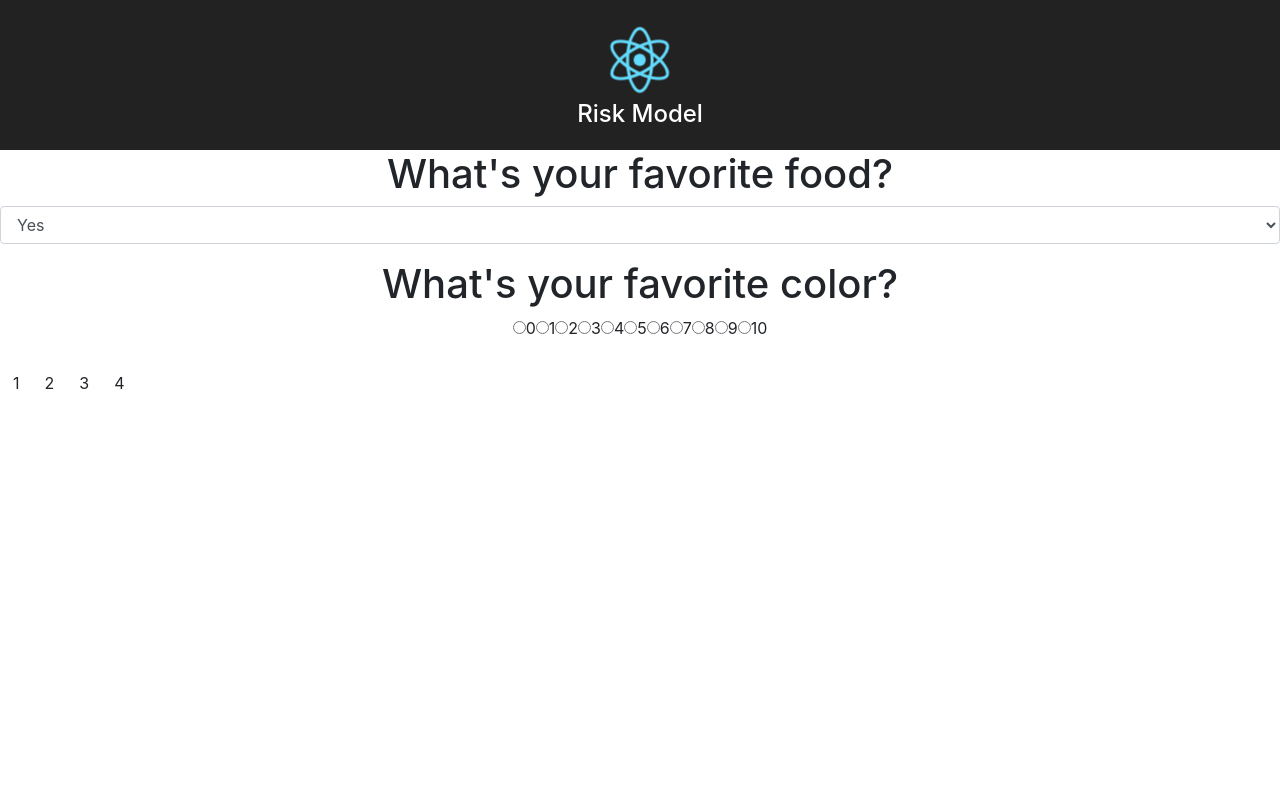
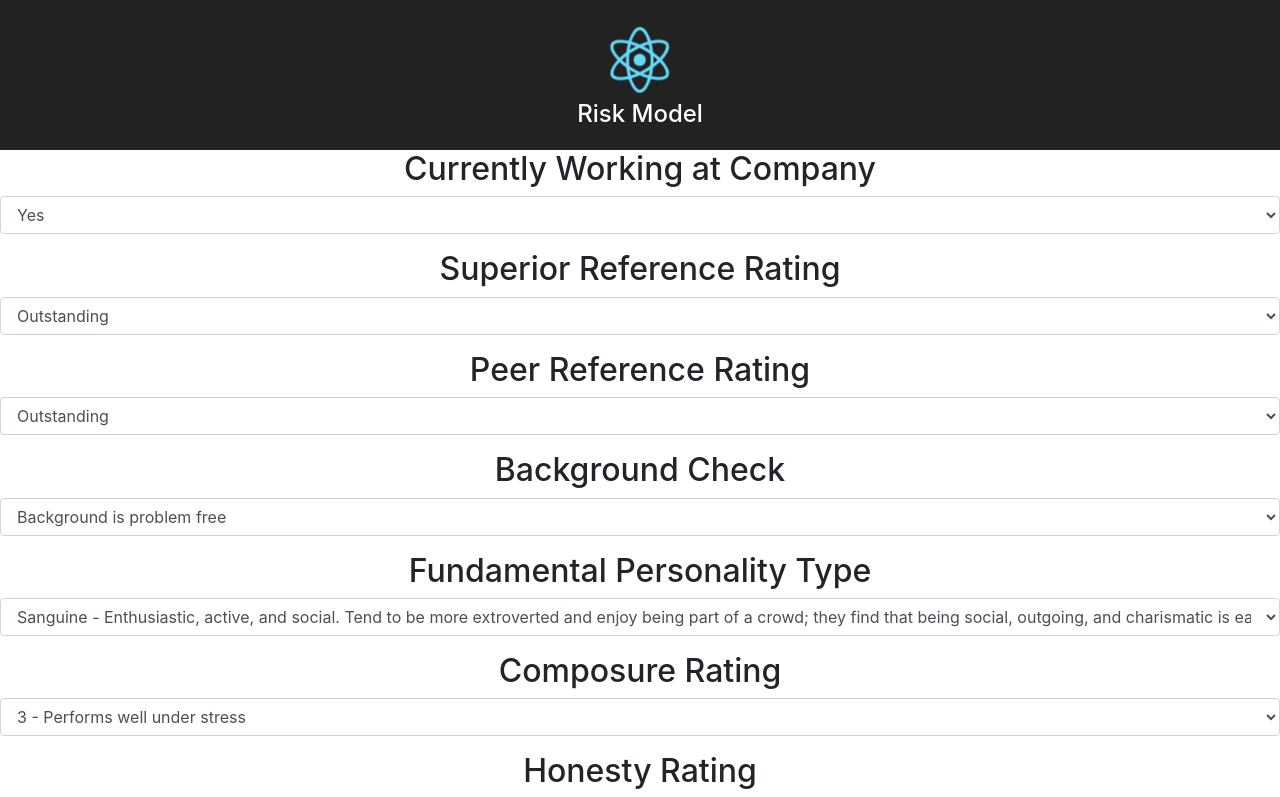
Before and after one commit to anoojlal/Financial-Derivatives-Risk-Model, a React (Create React App) app: page / in a window 1280 px wide. Shown: the top 797 px of the page. Built offline with nearby package versions, Linux system fonts and the light colour scheme.

Commit message:
Removed files and modified JSON data file

```diff
--- a/src/App.js
+++ /dev/null
@@ -1,32 +0,0 @@
-import React, { Component } from 'react';
-import logo from './logo.svg';
-import './App.css';
-import { Button, ButtonGroup, ButtonToolbar } from 'react-bootstrap';
-import Question from './Question';
-
-class App extends Component {
-  render() {
-    return (
-      <div className="App">
-        <header className="App-header">
-          <img src={logo} className="App-logo" alt="logo" />
-          <h1 className="App-title" id="welcome">Risk Model</h1>
-        </header>
-
-        <Question question="What's your favorite food?" responseType="mc" options={['Yes', 'No']}/>
-        <Question question="What's your favorite color?" responseType="linearScale" rangeMax={10} />
-
-        <ButtonToolbar>
-          <ButtonGroup>
-            <Button>1</Button>
-            <Button>2</Button>
-            <Button>3</Button>
-            <Button>4</Button>
-          </ButtonGroup>
-        </ButtonToolbar>
-      </div>
-    );
-  }
-}
-
-export default App;
--- a/src/LinearScaleResponse.js
+++ /dev/null
@@ -1,20 +0,0 @@
-import React, { Component } from 'react';
-import { FormGroup, Radio } from 'react-bootstrap';
-
-class LinearScaleResponse extends Component {
-    render() {
-        return (
-            <div>
-                <FormGroup>
-                    {Array.from(new Array(this.props.rangeMax + 1), (x, i) =>
-                        <Radio name="radioGroup" inline>
-                            {i}
-                        </Radio>
-                    )}
-                </FormGroup>
-            </div>
-        );
-    }
-}
-
-export default LinearScaleResponse;
--- a/src/MCResponse.js
+++ /dev/null
@@ -1,20 +0,0 @@
-import React, { Component } from 'react';
-import { FormGroup, FormControl } from 'react-bootstrap';
-
-class MCResponse extends Component {
-    render() {
-        return (
-            <div>
-                <FormGroup controlId="formControlsSelect">
-                    <FormControl componentClass="select">
-                        {this.props.options.map((option) =>
-                            <option value={option}>{option}</option>
-                        )}
-                    </FormControl>
-                </FormGroup>
-            </div>
-        );
-    }
-}
-
-export default MCResponse;
--- a/src/Question.js
+++ /dev/null
@@ -1,29 +0,0 @@
-import React, { Component } from 'react';
-import MCResponse from './MCResponse';
-import LinearScaleResponse from './LinearScaleResponse';
-
-class Question extends Component {
-    render() {
-        let response;
-        switch (this.props.responseType) {
-            case "mc":
-                response = <MCResponse options={this.props.options}/>;
-                break;
-            case "linearScale":
-                response = <LinearScaleResponse rangeMax={this.props.rangeMax}/>;
-                break;
-            default:
-                response = <p>Invalid responseType prop</p>;
-                break;
-        }
-
-        return (
-            <div>
-                <h1>{this.props.question}</h1>
-                {response}
-            </div>
-        );
-    }
-}
-
-export default Question;
--- a/src/Questions.json
+++ b/src/Questions.json
@@ -1,210 +1,240 @@
 [
     {
         "question": "Currently Working at Company",
+        "id": 0,
         "type": "Objective",
         "points": 5,
         "options": [
             {
                 "option": "Yes",
+                "id": 0,
                 "discount": 100
             },
             {
                 "option": "No",
+                "id": 1,
                 "discount": 50
             }
         ]
     },
     {
-        "question": "No. of Current/Previously Held Relevant Leadership Positions",
-        "type": "Objective",
-        "points": 12.5,
-        "rangeMax": 10
-    },
-    {
-        "question": "Average No. of Years Spent per Company",
-        "type": "Objective",
-        "points": 10,
-        "rangeMax": 10
-    },
-    {
         "question": "Superior Reference Rating",
+        "id": 1,
         "type": "Reference",
         "points": 15,
         "options": [
             {
                 "option": "Outstanding",
+                "id": 0,
                 "discount": 100
             },
             {
                 "option": "Good/Average",
+                "id": 1,
                 "discount": 50
             },
             {
                 "option": "Poor",
+                "id": 2,
                 "discount": 25
             },
             {
                 "option": "N/A",
+                "id": 3,
                 "discount": 0
             }
         ]
     },
     {
         "question": "Peer Reference Rating",
+        "id": 2,
         "type": "Reference",
         "points": 15,
         "options": [
             {
                 "option": "Outstanding",
+                "id": 0,
                 "discount": 100
             },
             {
                 "option": "Good/Average",
+                "id": 1,
                 "discount": 50
             },
             {
                 "option": "Poor",
+                "id": 2,
                 "discount": 25
             },
             {
                 "option": "N/A",
+                "id": 3,
                 "discount": 0
             }
         ]
     },
     {
         "question": "Background Check",
+        "id": 3,
         "type": "Reference",
         "points": 10,
         "options": [
             {
                 "option": "Background is problem free",
+                "id": 0,
                 "discount": 100
             },
             {
                 "option": "Background has some sort of problems",
+                "id": 1,
                 "discount": 0
             }
         ]
     },
     {
         "question": "Fundamental Personality Type",
+        "id": 4,
         "type": "Rating",
         "points": 5,
         "options": [
             {
                 "option": "Sanguine - Enthusiastic, active, and social. Tend to be more extroverted and enjoy being part of a crowd; they find that being social, outgoing, and charismatic is easy to accomplish. Have a hard time doing nothing and engage in more risk seeking behavior.",
+                "id": 0,
                 "discount": 75
             },
             {
                 "option": "Choleric - Tend to be more extroverted. Independent, decisive, and goal oriented. Enjoy being in charge of a group since they have many leadership qualities as well as ambition. Have a logical and fact-based outlook on the world.",
+                "id": 1,
                 "discount": 100
             },
             {
                 "option": "Melancholic - Tend to be analytical, detail oriented, and are deep thinkers and feelers. Are introverted and try to avoid being singled out in a crowd.Thoughtful, reserved, and often anxious. Often strive for perfection within themselves and their surroundings. Tidy and detail oriented behavior.",
+                "id": 2,
                 "discount": 25
             },
             {
                 "option": "Phlegmatic - Tends to be relaxed, peaceful, quiet, and easy-going. Sympathetic and care about others, yet try to hide their emotions. Good at generalizing ideas or problems to the world and making compromises.",
+                "id": 3,
                 "discount": 50
             },
             {
                 "option": "Other",
+                "id": 4,
                 "discount": 10
             }
         ]
     },
     {
         "question": "Composure Rating",
+        "id": 5,
         "type": "Rating",
         "points": 10,
         "options": [
             {
                 "option": "3 - Performs well under stress ",
+                "id": 0,
                 "discount": 100
             },
             {
                 "option": "2 - Slight decline in performance under stress ",
+                "id": 1,
                 "discount": 50
             },
             {
                 "option": "1 - Cracks under pressure ",
+                "id": 2,
                 "discount": 0
             }
         ]
     },
     {
         "question": "Honesty Rating",
+        "id": 6,
         "type": "Rating",
         "points": 7.5,
         "options": [
             {
                 "option": "3 - Completely honest ",
+                "id": 0,
                 "discount": 100
             },
             {
                 "option": "2 - Somewhat lied/suspicion of dishonesty ",
+                "id": 1,
                 "discount": 50
             },
             {
                 "option": "1- Outright dishonesty ",
+                "id": 2,
                 "discount": 0
             }
         ]
     },
     {
         "question": "Confidence Rating",
+        "id": 7,
         "type": "Rating ",
         "points": 5,
         "options": [
             {
                 "option": "3 - Certain of their qualification and capability ",
+                "id": 0,
                 "discount": 100
             },
             {
                 "option": "2 - Somewhat uncertain of ability to meet expectations ",
+                "id": 1,
                 "discount": 50
             },
             {
                 "option": "1 - Expressed blatant lack of confidence ",
+                "id": 2,
                 "discount": 0
             }
         ]
     },
     {
         "question": "Communication Skills Rating",
+        "id": 8,
         "type": "Rating",
         "points": 2.5,
         "options": [
             {
                 "option": "3 - Effective communicator (volume, eye contact, eloquence, etc.) ",
+                "id": 0,
                 "discount": 100
             },
             {
                 "option": "2 - Communication skills could use improvement ",
+                "id": 1,
                 "discount": 50
             },
             {
                 "option": "1 - Incapable of communicating effectively ",
+                "id": 2,
                 "discount": 0
             }
         ]
     },
     {
         "question": "Curiosity Rating",
+        "id": 9,
         "type": "Rating",
         "points": 2.5,
         "options": [
             {
                 "option": "3 - Inquisitive about company, position, goals, etc. ",
+                "id": 0,
                 "discount": 100
             },
             {
                 "option": "2 - Somewhat curious, may have asked question irrelevant to leadership position ",
+                "id": 1,
                 "discount": 50
             },
             {
                 "option": "1 - Expressed no curiosity ",
+                "id": 2,
                 "discount": 0
             }
         ]
--- a/src/index.js
+++ b/src/index.js
@@ -1,7 +1,7 @@
 import React from 'react';
 import ReactDOM from 'react-dom';
 import './index.css';
-import App from './App';
+import App from './components/App';
 import registerServiceWorker from './registerServiceWorker';
 
 import Bootstrap from 'bootstrap/dist/css/bootstrap.css';
```
Also changed, not shown: src/components/App.container.js (deleted, +0 -13 lines), 1 other file (tests, documents, lock files or other folders).
